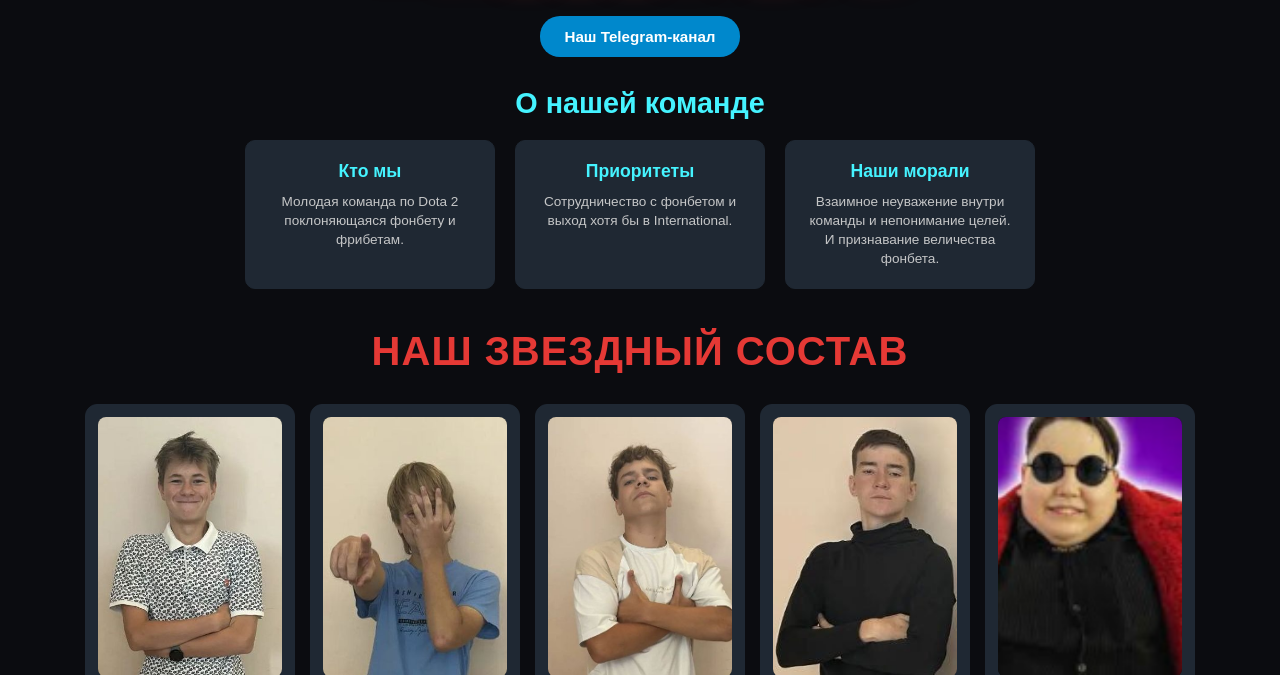
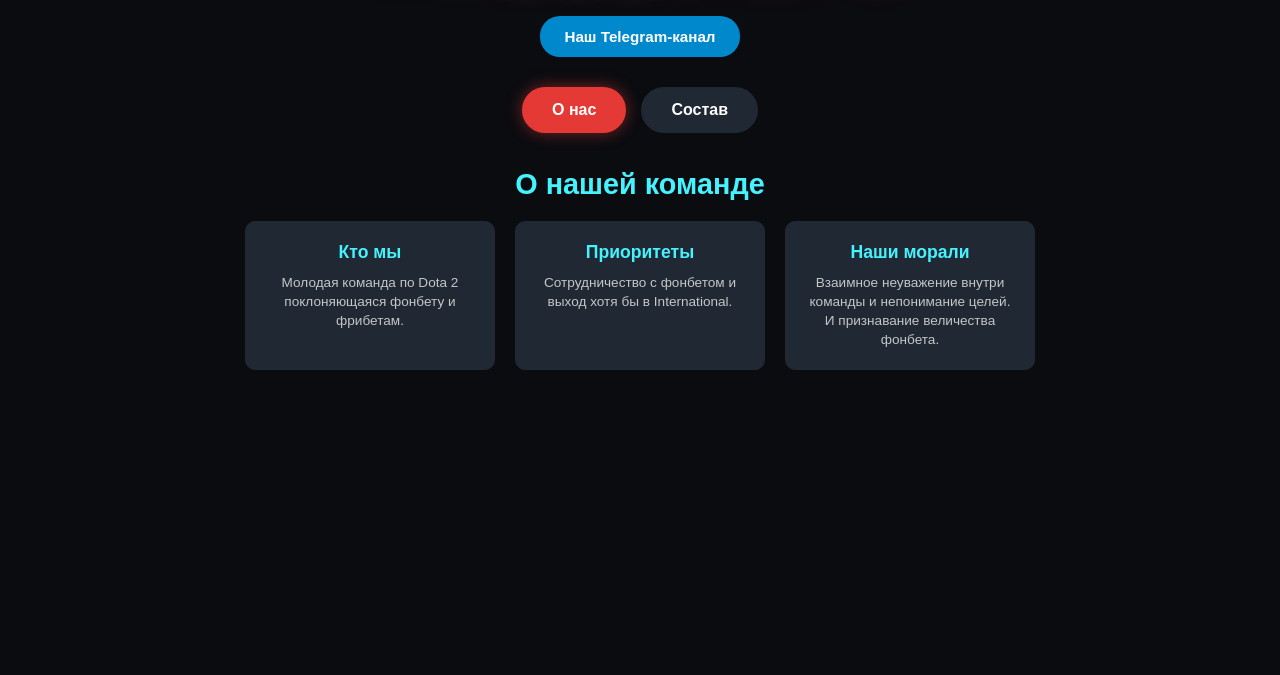
Before and after one commit to TheBloodyReaper/moggatiry, a plain HTML site: page index.html in a window 1280 px wide. Shown: the part 125-800 px from the top of the page. Drawn offline with Linux system fonts and the light colour scheme.

Commit message:
made the modular

```diff
--- a/index.html
+++ b/index.html
@@ -25,6 +25,12 @@
             </a>
         </div>
 
+        <div class="tabs-nav">
+            <button class="tab-btn active" data-tab="about">О нас</button>
+            <button class="tab-btn" data-tab="roster">Состав</button>
+        </div>
+
+        <div id="about" class="tab-content active">
             <section class="about-section">
                 <h2>О нашей команде</h2>
                 <div class="features-grid">
@@ -42,8 +48,10 @@
                     </div>
                 </div>
             </section>
+        </div>
 
-        <h1>Наш звездный состав</h1>
+        <div id="roster" class="tab-content">
+            <h2>Наш звездный состав</h2>
 
             <div class="roster">
                 <div class="player-card">
@@ -85,6 +93,8 @@
                     <p class="role">Coach</p>
                 </div>
             </section>
+        </div>
+
     </main>
 
     <script src="script.js"></script>
--- a/script.js
+++ b/script.js
@@ -1,14 +1,37 @@
 document.addEventListener('DOMContentLoaded', () => {
-    const cards = document.querySelectorAll('.player-card');
+    const tabBtns = document.querySelectorAll('.tab-btn');
+    const tabContents = document.querySelectorAll('.tab-content');
 
+    const animateCards = () => {
+        const cards = document.querySelectorAll('.player-card, .feature-card');
         cards.forEach((card, index) => {
             card.style.opacity = '0';
             card.style.transform = 'translateY(20px)';
-        card.style.transition = 'all 0.4s ease';
+            card.style.transition = 'all 0.3s ease';
 
             setTimeout(() => {
                 card.style.opacity = '1';
                 card.style.transform = 'translateY(0)';
-        }, 100 * index);
+            }, 80 * index);
+        });
+    };
+
+    tabBtns.forEach(btn => {
+        btn.addEventListener('click', () => {
+            const tabId = btn.getAttribute('data-tab');
+
+            tabBtns.forEach(b => b.classList.remove('active'));
+            tabContents.forEach(c => c.classList.remove('active'));
+
+            btn.classList.add('active');
+            const activeContent = document.getElementById(tabId);
+            if (activeContent) {
+                activeContent.classList.add('active');
+            }
+
+            animateCards();
         });
     });
+
+    animateCards();
+});
--- a/style.css
+++ b/style.css
@@ -213,3 +213,42 @@ h2 {
         height: 300px;
     }
 }
+
+.tabs-nav {
+    display: flex;
+    justify-content: center;
+    gap: 15px;
+    margin-bottom: 35px;
+}
+
+.tab-btn {
+    background-color: #1f2833;
+    color: #ffffff;
+    border: 2px solid #1f2833;
+    padding: 12px 28px;
+    border-radius: 25px;
+    font-size: 1rem;
+    font-weight: bold;
+    cursor: pointer;
+    transition: all 0.2s ease;
+}
+
+.tab-btn:hover {
+    border-color: #e53935;
+    color: #e53935;
+}
+
+.tab-btn.active {
+    background-color: #e53935;
+    border-color: #e53935;
+    color: #ffffff;
+    box-shadow: 0 0 15px rgba(229, 57, 53, 0.5);
+}
+
+.tab-content {
+    display: none;
+}
+
+.tab-content.active {
+    display: block;
+}
```
Lines whose indentation alone changed are shown as unchanged.
